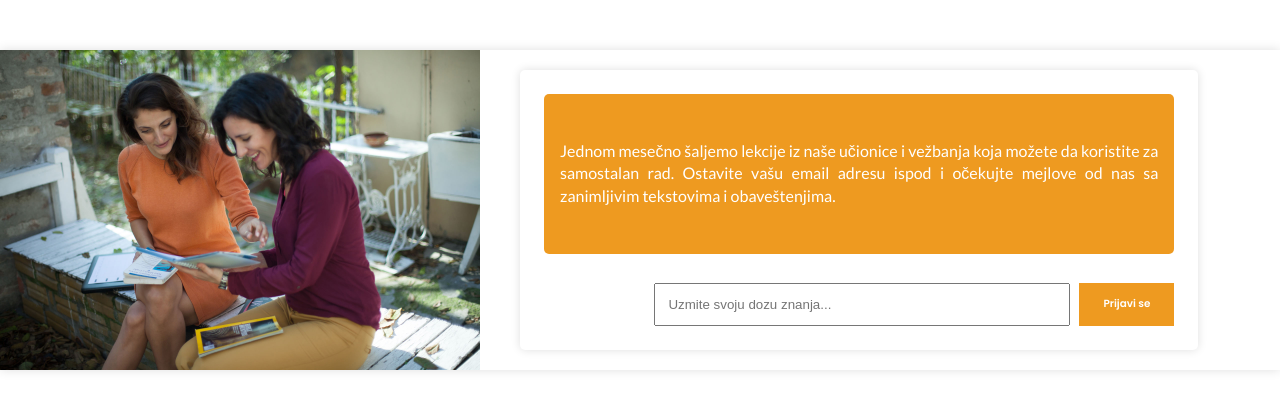
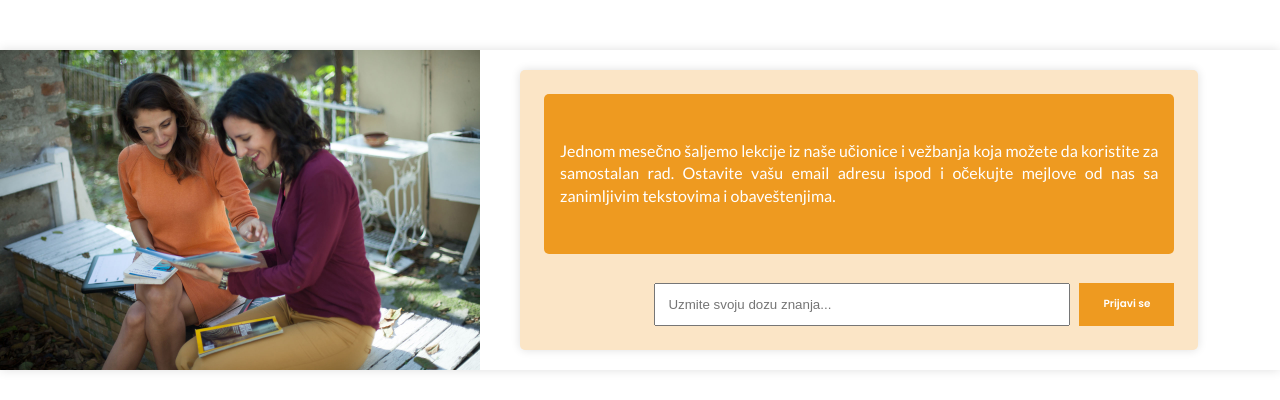
Before and after one commit to Dejan85/proenglish-refactor, a React (Vite) app in the folder client/: page / in a window 1280 px wide. Shown: the part 3046-3446 px from the top of the page. Built offline with nearby package versions, Linux system fonts and the light colour scheme; no server answers; a web font is replaced by a local one.

Commit message:
newsletter done

```diff
--- a/client/src/components/frontend/home/pages/newsletter/Newsletter.tsx
+++ b/client/src/components/frontend/home/pages/newsletter/Newsletter.tsx
@@ -28,7 +28,7 @@ const MemoizedUi: JSX.Element = (
         alignItems="center"
         padding="3rem"
         marginLeft="-15rem"
-        className="box-shadow background-color-white"
+        className="box-shadow test-color"
         borderRadius="5px"
       >
         <ContentContainer
--- a/client/src/components/ui/content-container/styles.scss
+++ b/client/src/components/ui/content-container/styles.scss
@@ -16,3 +16,7 @@
 .background-color-white {
   background-color: white;
 }
+
+.test-color {
+  background-color: lighten($main-color, 35%);
+}
```
